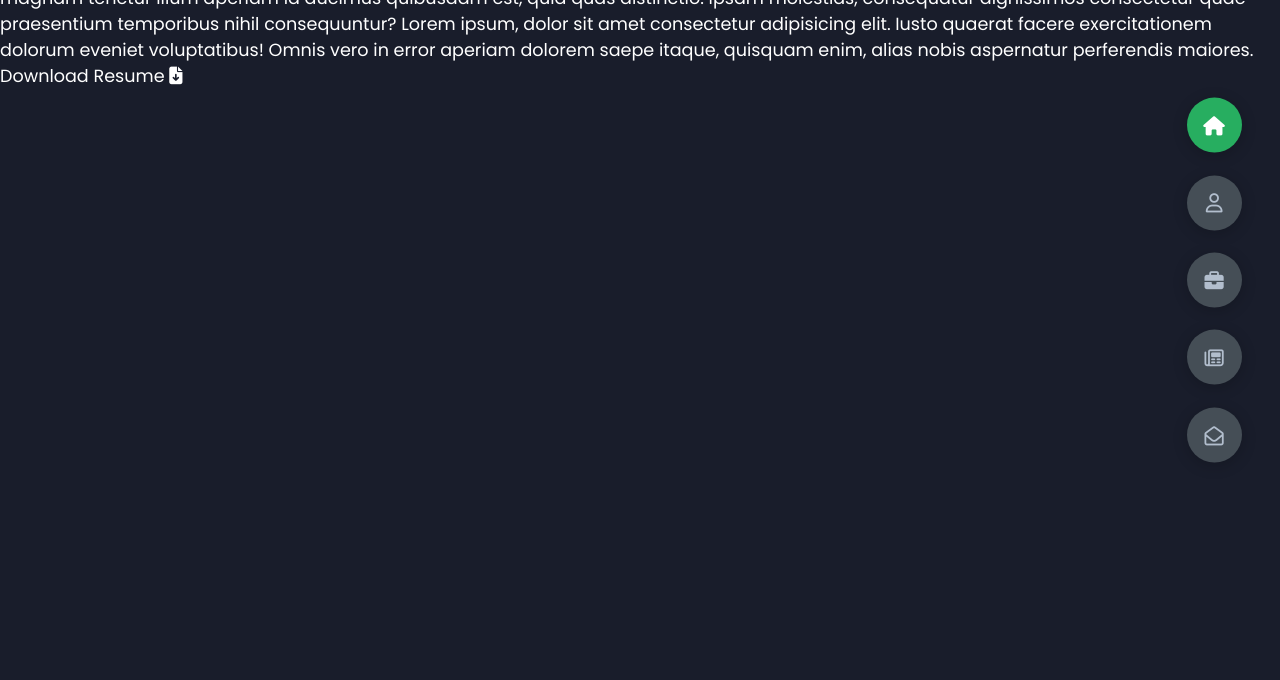
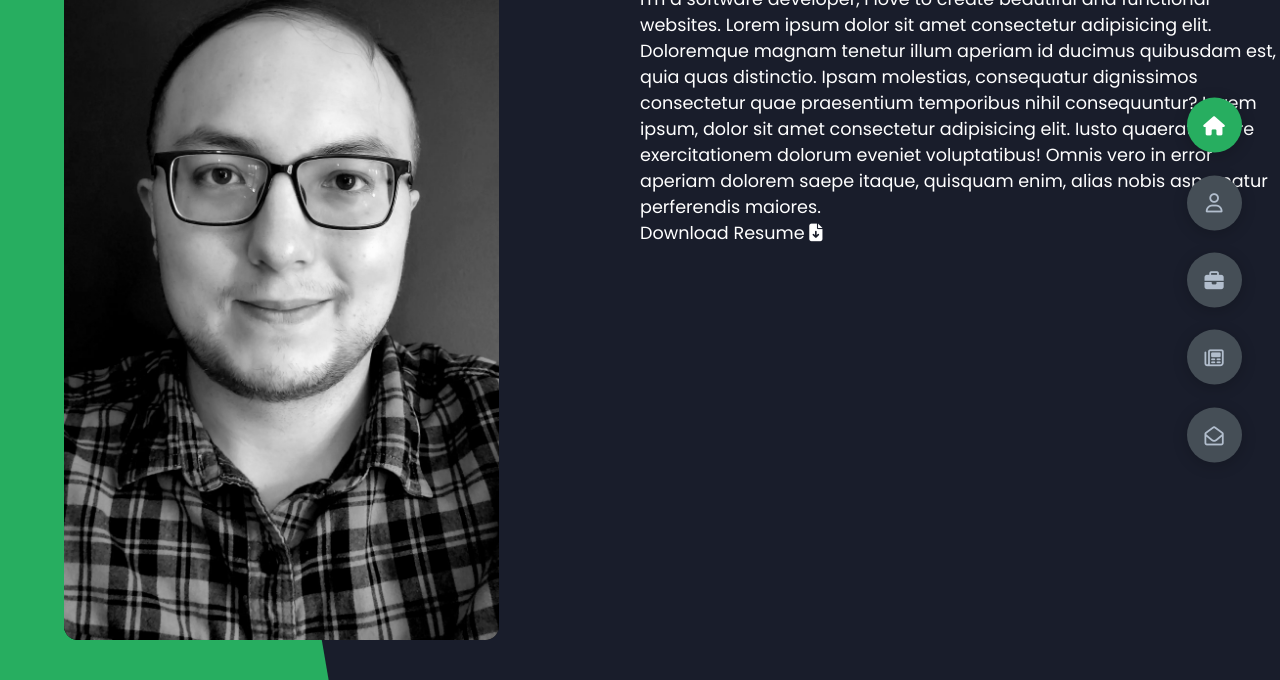
Before and after one commit to Turgon16/PortfolioProject, a plain HTML site: page index.html in a window 1280 px wide. Shown: the part 120-800 px from the top of the page. Drawn offline with Linux system fonts and the light colour scheme.

Commit message:
adds styles for left side header (img)

```diff
--- a/index.html
+++ b/index.html
@@ -17,7 +17,7 @@
             <div class="left-header">
                 <div class="h-shape"></div>
                 <div class="image">
-                    <img src="" alt="">
+                    <img src="img/tyler-hum.webp" alt="A picture of Tyler Hum against a blue background">
                 </div>
             </div>
             <div class="right-header">
--- a/styles/styles.scss
+++ b/styles/styles.scss
@@ -65,25 +65,21 @@ section{
 .sec2{
     display: none;
     transform: translateY(0) scale(1);
-    background-color: red;
 }
 
 .sec3{
     display: none;
     transform: translateY(0) scale(1);
-    background-color: yellow;
 }
 
 .sec4{
     display: none;
     transform: translateY(0) scale(1);
-    background-color: orange;
 }
 
 .sec5{
     display: none;
     transform: translateY(0) scale(1);
-    background-color: violet;
 }
 
 .active{
@@ -136,3 +132,46 @@ section{
             }
         }
 }
+
+/* Header Content */
+.header-content{
+    display: grid;
+    grid-template-columns: repeat(2, 1fr);
+    height: 100%;
+    .left-header{
+        display: flex;
+        align-items: center;
+        position: relative;
+        .h-shape{
+            transition: all .4s ease-in-out;
+            width: 65%;
+            height: 100%;
+            background-color: var(--color-secondary);
+            position: absolute;
+            left: 0;
+            right: 0;
+            z-index: -1;
+            clip-path: polygon(0 0, 46% 0, 79% 100%, 0% 100%);
+        }
+        .image{
+            border-radius: var(--br-sm-2);
+            height: 90%;
+            width: 68%;
+            margin-left: 4rem;
+            background-color: var(--color-black);
+            img{
+                border-radius: var(--br-sm-2);
+                width: 100%;
+                height: 100%;
+                object-fit: cover;
+                transition: all .4s ease-in-out;
+                filter: grayscale(100%);
+                &:hover{
+                    filter: grayscale(0);
+                }
+            }
+        }
+    }
+}
+
+// Independent Components
```
Also changed, not shown: css/styles.css, img/tyler-hum.webp (added), 1 other file.
